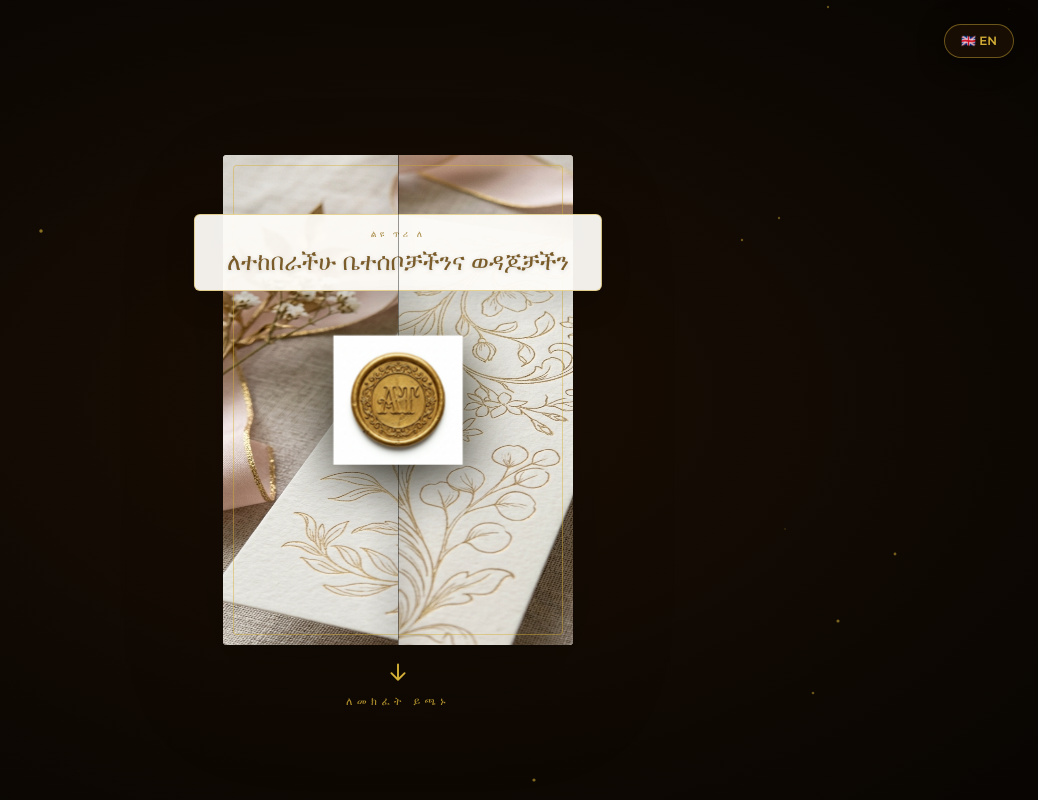
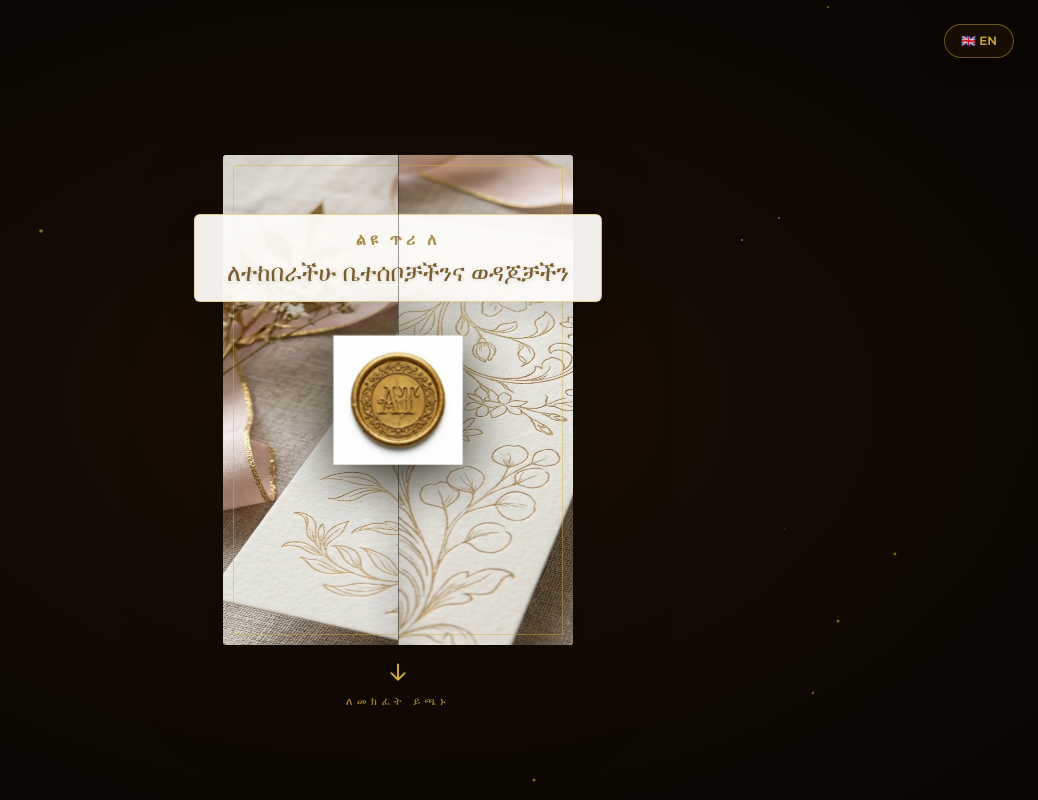
Before and after one commit to alphay78/Ashu-and-Tsi-Save-the-date, a React (Vite) app: page / in a window 1280 px wide. Shown: the whole page, without its empty margins (242-1280 px from the left). Built offline with nearby package versions, Linux system fonts and the light colour scheme.

Commit message:
Remove vercel.json - let Vercel auto-detect

```diff
--- a/src/app/components/DigitalEnvelope.tsx
+++ b/src/app/components/DigitalEnvelope.tsx
@@ -3,7 +3,7 @@ import { motion, AnimatePresence } from 'framer-motion';
 
 interface DigitalEnvelopeProps {
   onOpenComplete: () => void;
-  lang: 'en' | 'am';
+  lang: 'am' | 'en';
   toggleLang: () => void;
 }
 
@@ -20,8 +20,8 @@ const envelopeTranslations = {
   am: {
     invitation: 'የጋብቻ ጥሪ',
     names: 'አሹ እና ፂ',
-    body: 'ከቤተሰቦቻቸው ጋር በመሆን የጋብቻቸውን ሥነ ሥርዓት አብረው እንዲያከብሩ በታላቅ ደስታ ይጋብዟችኋል',
-    date: 'ህዳር ፬ ቀን ፳፻፲፱ ዓ.ም · አዲስ አበባ',
+    body: 'የተወደዳችሁ ቤተስቦቻችን ፣ ጓደኞቻችን የጋብቻችንን ሥነ ሥርዓት አብረው እንዲያከብሩ በታላቅ ደስታ ጋብዘናችኋል',
+    date: 'ህዳር 5 ቀን 2019 ዓ.ም · አዲስ አበባ',
     tapToOpen: 'ለመክፈት ይጫኑ',
     especiallyFor: 'ልዩ ጥሪ ለ',
     defaultGuest: 'ለተከበራችሁ ቤተሰቦቻችንና ወዳጆቻችን'
@@ -132,7 +132,7 @@ export function DigitalEnvelope({ onOpenComplete, lang, toggleLang }: DigitalEnv
           transition={{ duration: 0.5, ease: 'easeIn' }}
         >
           <div className="px-6 py-3 rounded-md bg-[#FDFBF7]/95 border border-[#D4AF37]/50 shadow-[0_12px_30px_rgba(0,0,0,0.15)] flex flex-col items-center min-w-[200px]">
-            <span className="text-[#9B7A2B]/85 text-[9px] tracking-[0.35em] uppercase mb-1.5 font-medium font-sans">
+            <span className="text-[#9B7A2B]/85 text-base tracking-[0.25em] uppercase mb-1.5 font-bold font-sans">
               {currentT.especiallyFor}
             </span>
             <span className="font-cursive text-2xl text-[#7A5C2A] px-2 drop-shadow-sm whitespace-nowrap">
```
Also changed, not shown: vercel.json (deleted).
